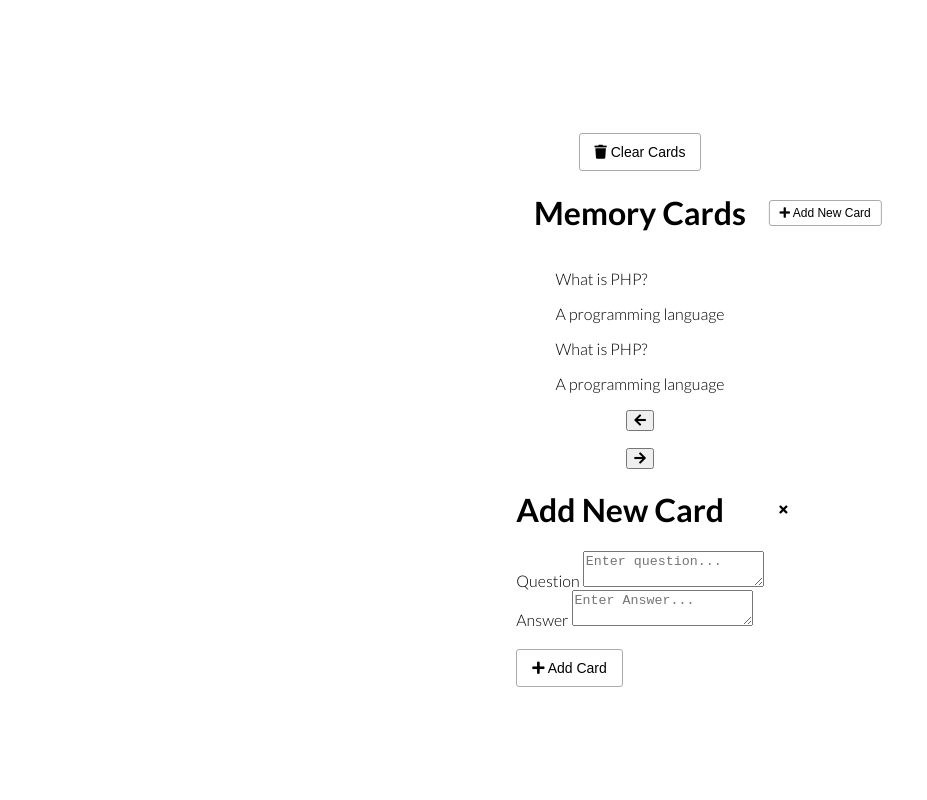
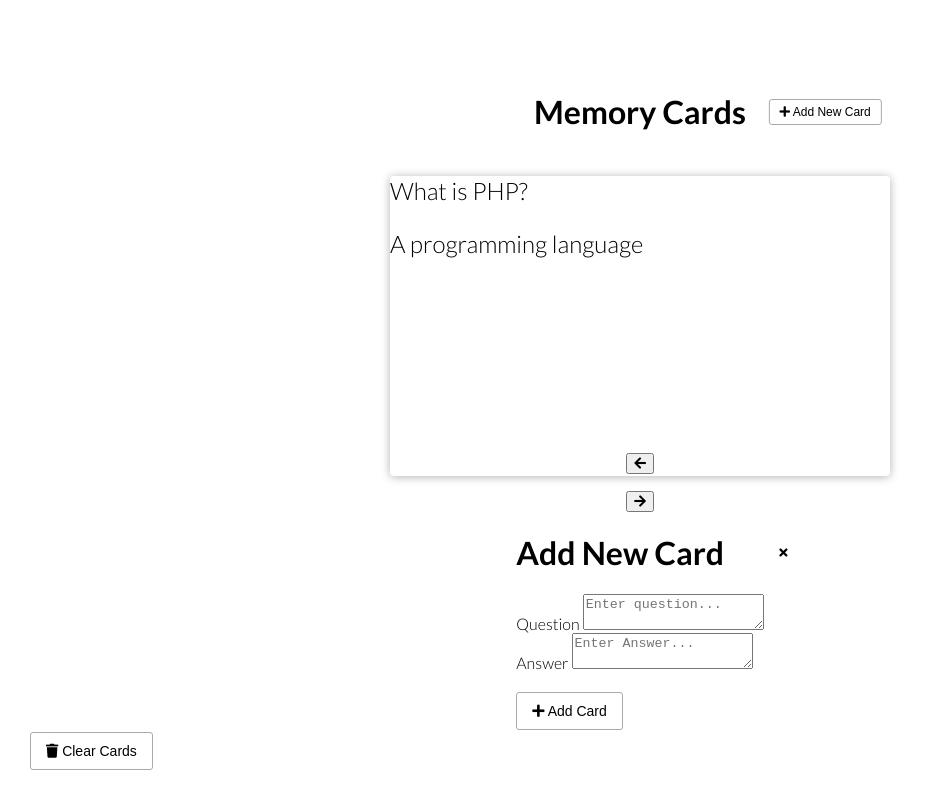
Before and after one commit to tayyab203/Memory-Cards, a plain HTML site: page index.html in a window 1280 px wide. Shown: the whole page, without its empty margins (0-927 px from the left). Drawn offline with Linux system fonts and the light colour scheme.

Commit message:
commit 5

```diff
--- a/style.css
+++ b/style.css
@@ -46,3 +46,50 @@ h1 button {
   border: 0;
   background-color: transparent;
 }
+
+.clear {
+    position: absolute;
+    bottom: 30px;
+    left: 30px;
+  }
+
+  .cards {
+    perspective: 1000px;
+    position: relative;
+    height: 300px;
+    width: 500px;
+    max-width: 100%;
+  }
+
+  .card {
+    position: absolute;
+    opacity: 0;
+    font-size: 1.5em;
+    top: 0;
+    left: 0;
+    height: 100%;
+    width: 100%;
+    transform: translateX(50%) rotateY(-10deg);
+    transition: transform 0.4s ease, opacity 0.4s ease;
+  }
+
+  .card.active {
+    cursor: pointer;
+    opacity: 1;
+    z-index: 10;
+    transform: translateX(0) rotateY(0deg);
+  }
+
+  .card.left {
+    transform: translateX(-50%) rotateY(10deg);
+  }
+
+  .inner-card {
+    box-shadow: 0 1px 10px rgba(0, 0, 0, 0.3);
+    border-radius: 4px;
+    height: 100%;
+    width: 100%;
+    position: relative;
+    transform-style: preserve-3d;
+    transition: transform 0.4s ease;
+  }
```
